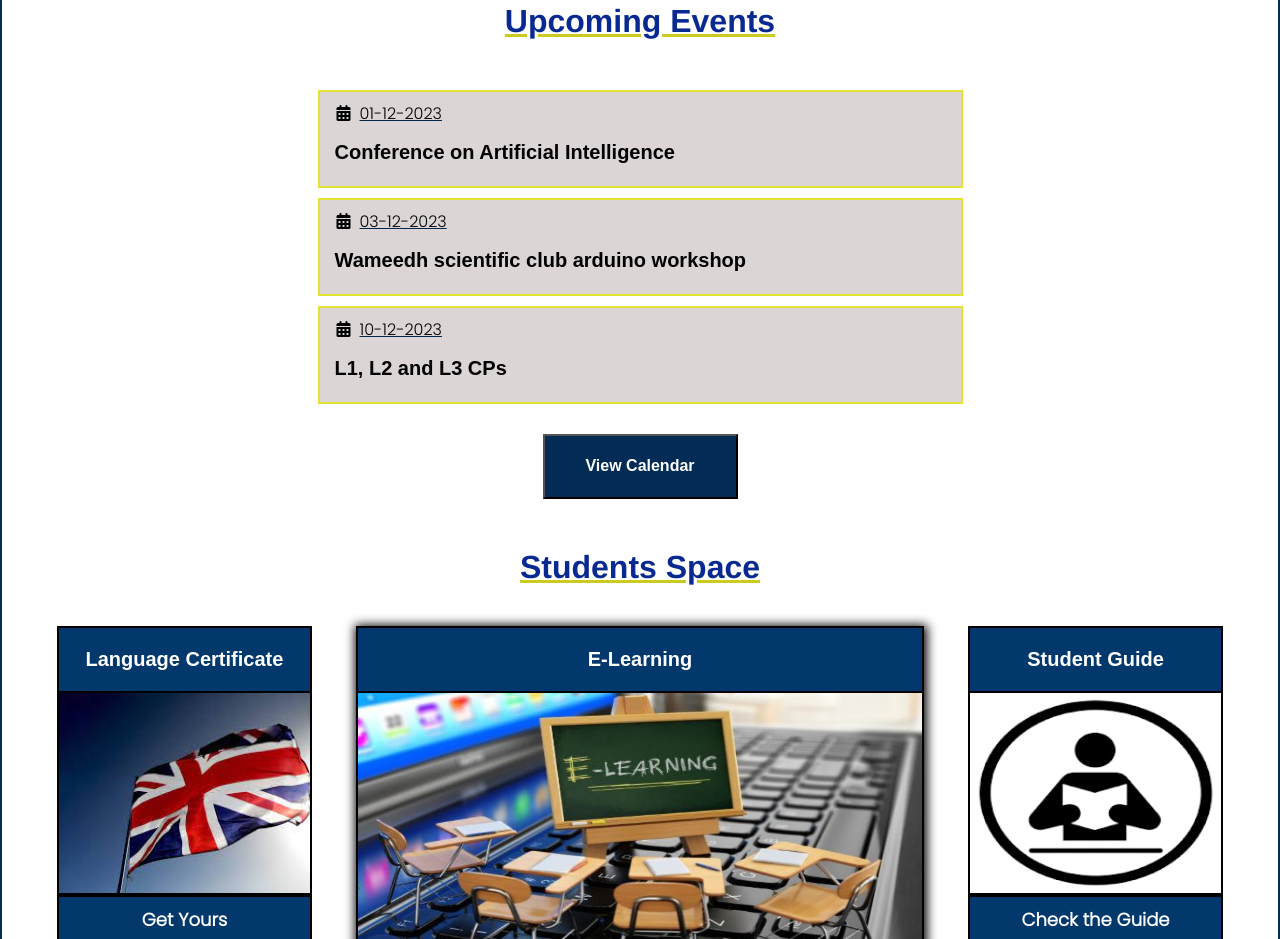
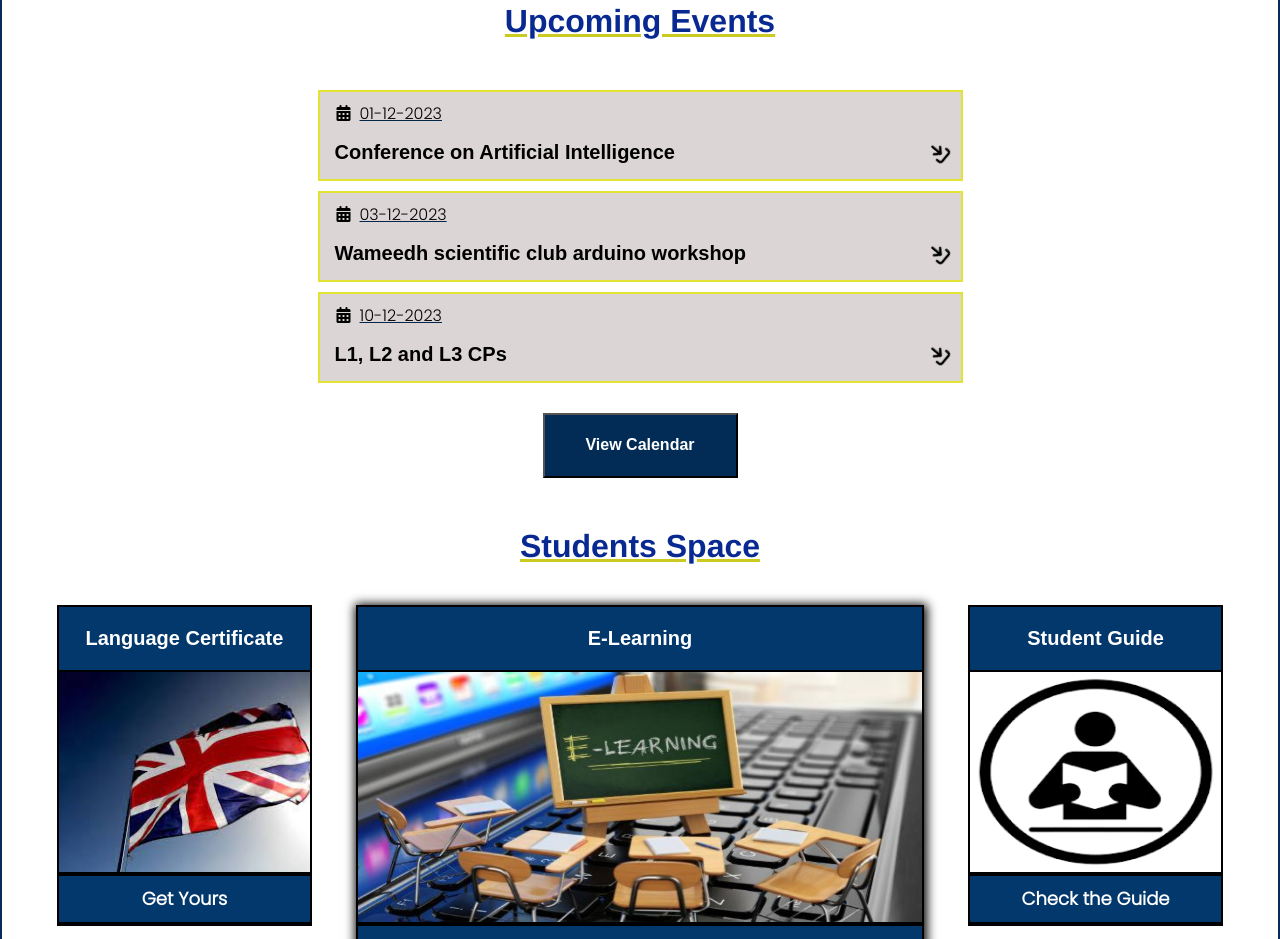
Before and after one commit to rayanebed/IGEE, a plain HTML site: page index.html in a window 1280 px wide. Shown: the part 2064-3003 px from the top of the page. Drawn offline with Linux system fonts and the light colour scheme.

Commit message:
Add files via upload

```diff
--- a/index.html
+++ b/index.html
@@ -118,7 +118,7 @@
                 </div>
                 <div class="divevents">
                 <p class="event">Conference on Artificial Intelligence</p>
-                <i class="gg-enter"></i>
+                <i class="fa-solid fa-arrow-right-to-bracket"></i>
             </div>
             </div>
             <div class="parentevent">
@@ -128,7 +128,7 @@
                 </div>
                 <div class="divevents">
                     <p class="event">Wameedh scientific club arduino workshop</p>
-                    <i class="gg-enter"></i>
+                    <i class="fa-solid fa-arrow-right-to-bracket"></i>
                 </div>
             </div>
             <div class="parentevent">
@@ -138,7 +138,7 @@
                 </div>
                 <div class="divevents">
                 <p class="event">L1, L2 and L3 CPs</p>
-                <i class="gg-enter"></i>
+                <i class="fa-solid fa-arrow-right-to-bracket"></i>
                 </div>
             </div>
             <div class="buttonevents">
--- a/style.css
+++ b/style.css
@@ -562,7 +562,6 @@ ul.menu .it:hover {
     background-color: white;
 }
 .upcomingevents .parentevent{
-    height: 90px;
     width: 50%;
     padding: 2px;
     margin: 10px auto;
@@ -599,9 +598,10 @@ ul.menu .it:hover {
     margin: none;
     padding: 2px;
 }
-.gg-enter{
+.fa-arrow-right-to-bracket{
     transition: 0.2s ease-out;
     margin: 10px;
+    transform: scale(1.2);
     animation: rotation 1s;
     animation-fill-mode: forwards;
 }
@@ -609,7 +609,7 @@ ul.menu .it:hover {
     padding: 2px;
     margin: 5px;
 }
-.gg-enter:hover{
+.fa-arrow-right-to-bracket:hover{
     cursor: pointer;
     color: rgb(227, 195, 10);
 }
```
